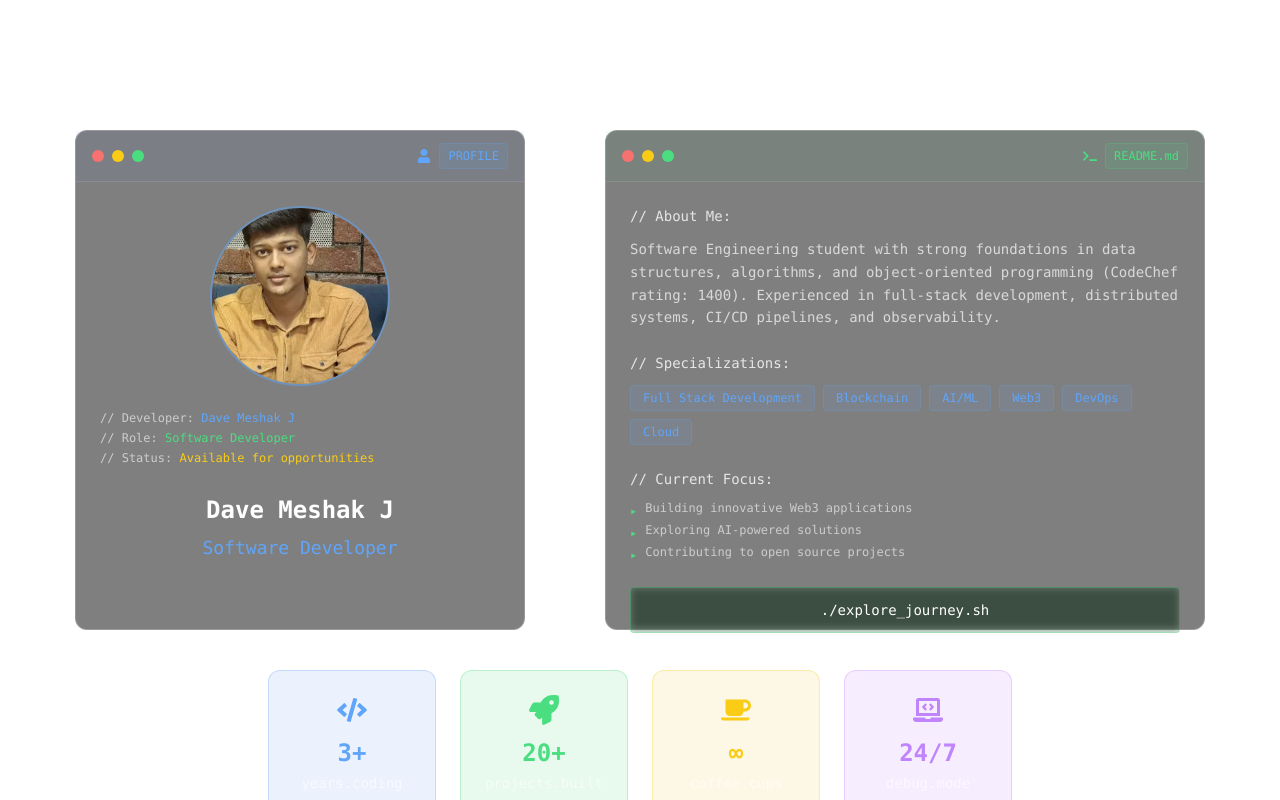
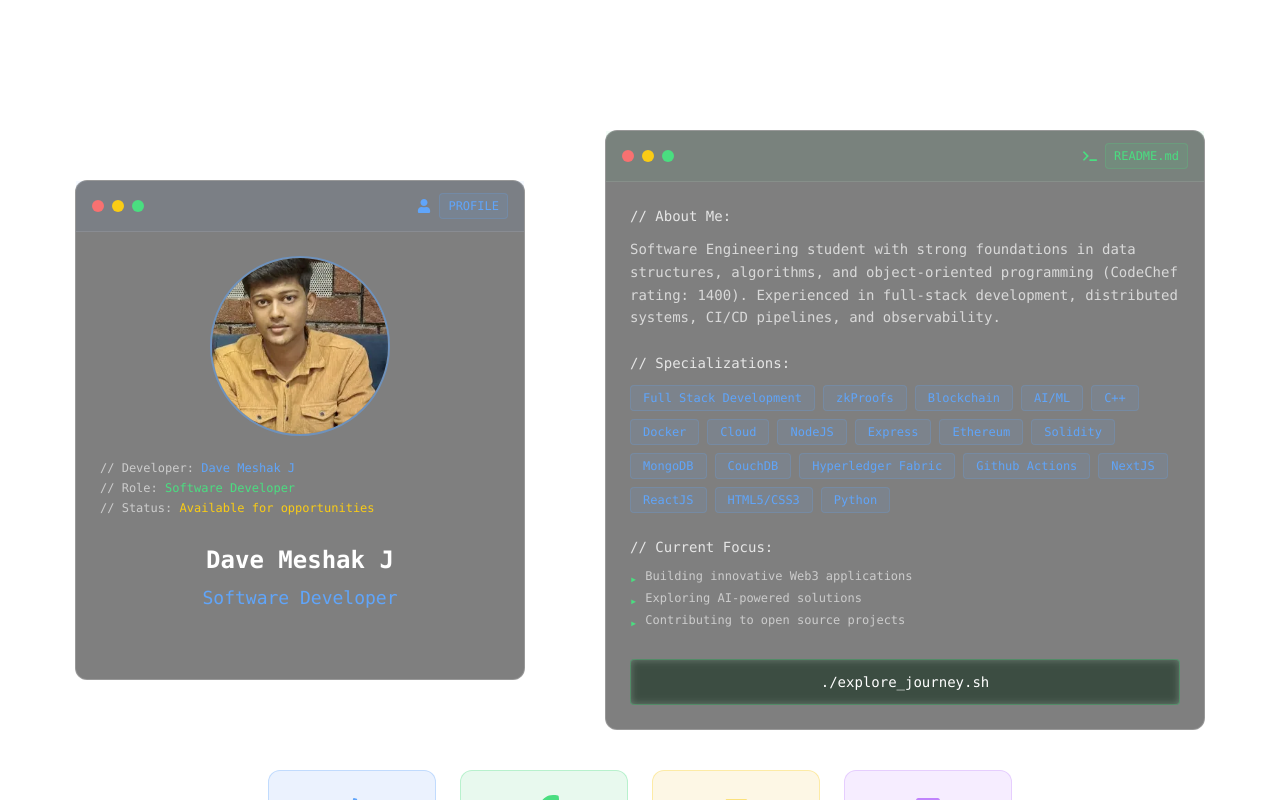
Before and after one commit to dave1725/readme, a Next.js app: page /about in a window 1280 px wide. Shown: the top 800 px of the page. Built offline with nearby package versions, Linux system fonts and the light colour scheme.

Commit message:
docs(about): update socials

```diff
--- a/app/about/page.jsx
+++ b/app/about/page.jsx
@@ -21,7 +21,7 @@ const aboutStats = [
   },
   {
     icon: FaRocket,
-    number: "20+",
+    number: "10+",
     label: "projects.built",
     color: "text-green-400",
     bgColor: "bg-green-500/10",
@@ -125,7 +125,7 @@ const About = () => {
             initial={{ opacity: 0, x: 50 }}
             animate={{ opacity: 1, x: 0 }}
             transition={{ duration: 0.8, delay: 0.6 }}
-            className="relative flex flex-col w-[600px] h-[500px] border border-white/20 rounded-xl bg-black/50 backdrop-blur-sm"
+            className="relative flex flex-col w-[600px] h-[600px] border border-white/20 rounded-xl bg-black/50 backdrop-blur-sm"
           >
             {/* Terminal Header */}
             <div className="flex items-center justify-between px-4 py-3 border-b border-white/10 bg-green-500/5">
@@ -156,7 +156,7 @@ const About = () => {
               <div className="mb-6">
                 <div className="text-white/80 font-mono text-sm mb-3">{"// Specializations:"}</div>
                 <div className="flex flex-wrap gap-2">
-                  {["Full Stack Development", "Blockchain", "AI/ML", "Web3", "DevOps", "Cloud"].map((skill, index) => (
+                  {["Full Stack Development", "zkProofs", "Blockchain", "AI/ML", "C++", "Docker", "Cloud","NodeJS","Express", "Ethereum", "Solidity","MongoDB","CouchDB","Hyperledger Fabric","Github Actions","NextJS","ReactJS","HTML5/CSS3","Python"].map((skill, index) => (
                     <span
                       key={index}
                       className="text-xs text-blue-400 bg-blue-400/10 px-3 py-1 rounded border border-blue-400/20 font-mono"
@@ -239,10 +239,10 @@ const About = () => {
           <div className="flex gap-6 items-center justify-center">
             {[
               { icon: FaGithub, href: "https://github.com/dave1725", label: "GitHub" },
-              { icon: BsLinkedin, href: "https://linkedin.com/in/davemeshak", label: "LinkedIn" },
+              { icon: BsLinkedin, href: "https://www.linkedin.com/in/dave-meshak-j-6801b2204/", label: "LinkedIn" },
               { icon: SiDevdotto, href: "https://devfolio.co/@dave1725", label: "Devfolio" },
-              { icon: FaQuora, href: "https://quora.com/profile/davemeshak", label: "Quora" },
-              { icon: FaLaptopCode, href: "https://leetcode.com/davecodes", label: "LeetCode" },
+              { icon: FaQuora, href: "https://www.quora.com/profile/DAVE-MESHACH", label: "Quora" },
+              { icon: FaLaptopCode, href: "https://www.codechef.com/users/dave1725", label: "CodeChef" },
               { icon: FaDiscord, href: "https://discord.gg/davemeshak", label: "Discord" }
             ].map((social, index) => (
               <motion.a
```
